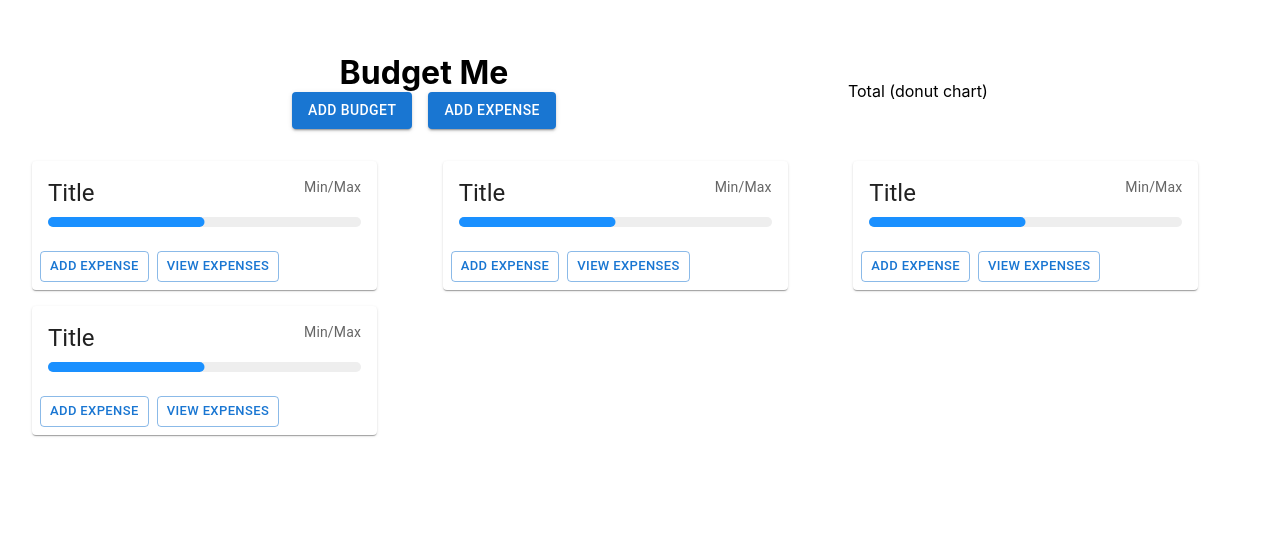
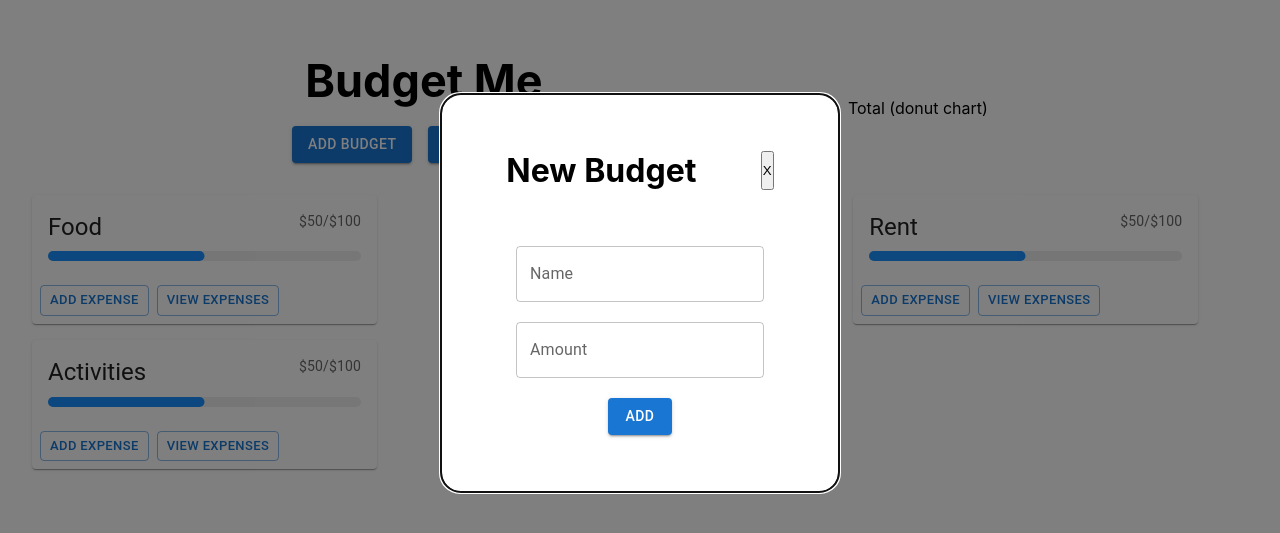
Before and after one commit to JubzCodes/budgetme, a React (Create React App) app: page / in a window 1280 px wide. Shown: the part 107-640 px from the top of the page. Built offline with nearby package versions, Linux system fonts and the light colour scheme.

Commit message:
add css for modal

```diff
--- a/src/App.css
+++ b/src/App.css
@@ -19,6 +19,11 @@ body {
   justify-content: space-evenly;
 }
 
+.title {
+  padding-bottom: 7%;
+  font-size: 45px;
+}
+
 .card-title {
   display: flex;
   flex-direction: row;
@@ -31,3 +36,35 @@ body {
   gap: 1rem;
   padding: 2rem;
 }
+
+
+.budget-modal {
+  display: flex;
+  flex-direction: column;
+  justify-content: space-between;
+  align-items: center;
+  gap: 20px;
+}
+
+.budget {
+  display: flex;
+  flex-direction: column;
+  justify-content: space-evenly;
+  position: absolute;
+  top: 50%;
+  left: 50%;
+  transform: translate(-50%, -50%);
+  width: 400px;
+  border: 2px solid #000;
+  border-radius: 5%;
+  box-shadow: 24;
+  height: 400px;
+  background-color: white;
+}
+
+.modal-title {
+  display: flex;
+  flex-direction: row;
+  justify-content: space-evenly;
+  text-align: center;
+}
--- a/src/App.js
+++ b/src/App.js
@@ -1,7 +1,7 @@
 import './App.css';
 import { Stack, Button } from '@mui/material/';
 import BudgetCards from './components/BudgetCards'
-
+import AddBudgetModal from './components/AddBudgetModal';
 
 function App() {
 
@@ -21,6 +21,7 @@ function App() {
         </div>
       </div>
         <BudgetCards  />
+        <AddBudgetModal/>
     </div>
   );
 }
--- /dev/null
+++ b/src/components/AddBudgetModal.js
@@ -0,0 +1,30 @@
+import React from 'react'
+import { Modal, TextField, Button } from '@mui/material'
+
+
+const AddBudgetModal = () => {
+  return (
+    <Modal open="true">
+      <div className="budget">
+        <h1 className="modal-title">
+          New Budget <button>X</button>
+        </h1>
+        <form className="budget-modal">
+          <div>
+          <TextField id="outlined-basic" label="Name" variant="outlined"
+          type="text" />
+          </div>
+          <div>
+          <TextField id="outlined-basic" label="Amount" variant="outlined"
+          type="number"/>
+          </div>
+          <div>
+          <Button variant="contained">Add</Button>
+          </div>
+        </form>
+      </div>
+    </Modal>
+  );
+}
+
+export default AddBudgetModal
--- a/src/components/BudgetCards.js
+++ b/src/components/BudgetCards.js
@@ -34,10 +34,10 @@ const BudgetCards = () => {
         <CardContent>
           <div className="card-title">
             <Typography gutterBottom variant="h5" component="div">
-              Title
+              Food
             </Typography>
             <Typography variant="body2" color="text.secondary">
-              Min/Max
+              $50/$100
             </Typography>
           </div>
           <BorderLinearProgress variant="determinate" value={50} />
@@ -55,10 +55,10 @@ const BudgetCards = () => {
         <CardContent>
           <div className="card-title">
             <Typography gutterBottom variant="h5" component="div">
-              Title
+              Clothes
             </Typography>
             <Typography variant="body2" color="text.secondary">
-              Min/Max
+              $50/$100
             </Typography>
           </div>
           <BorderLinearProgress variant="determinate" value={50} />
@@ -76,10 +76,10 @@ const BudgetCards = () => {
         <CardContent>
           <div className="card-title">
             <Typography gutterBottom variant="h5" component="div">
-              Title
+              Rent
             </Typography>
             <Typography variant="body2" color="text.secondary">
-              Min/Max
+              $50/$100
             </Typography>
           </div>
           <BorderLinearProgress variant="determinate" value={50} />
@@ -97,10 +97,10 @@ const BudgetCards = () => {
         <CardContent>
           <div className="card-title">
             <Typography gutterBottom variant="h5" component="div">
-              Title
+              Activities
             </Typography>
             <Typography variant="body2" color="text.secondary">
-              Min/Max
+              $50/$100
             </Typography>
           </div>
           <BorderLinearProgress variant="determinate" value={50} />
```
